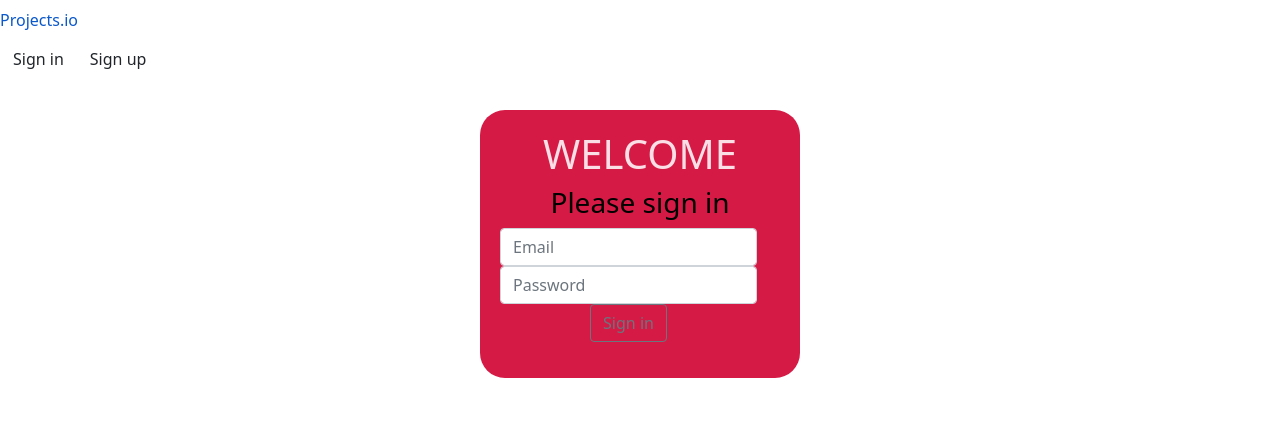
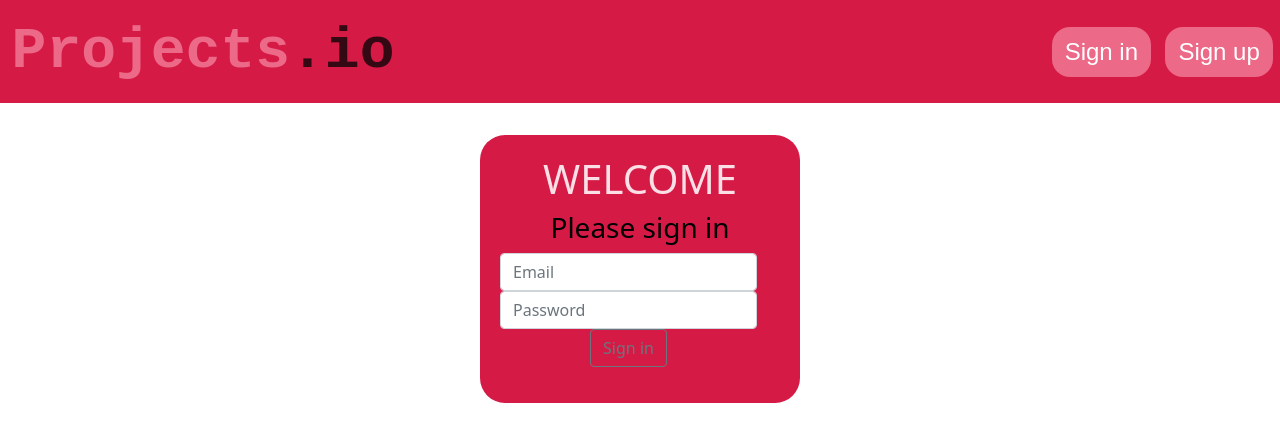
Before and after one commit to PiotrHasiec/Projects.io, a React (Create React App) app in the folder frontend/: page /login in a window 1280 px wide. Shown: the top 442 px of the page. Built offline with nearby package versions, Linux system fonts and the light colour scheme.

Commit message:
navbar fixed

```diff
--- a/frontend/src/Component/NavBar/NavBar.css
+++ b/frontend/src/Component/NavBar/NavBar.css
@@ -10,7 +10,6 @@
     font-weight: bold;
     font-family: 'Courier New', Courier, monospace;
     font-size: 58px;
-    margin-right: auto;
 }
 
 #title span:nth-child(1){
--- a/frontend/src/Component/NavBar/NavBar.tsx
+++ b/frontend/src/Component/NavBar/NavBar.tsx
@@ -1,8 +1,8 @@
-import React, { Fragment, useState } from 'react';
+import React, { useState } from 'react';
 import { Link, Navigate } from 'react-router-dom';
 import { connect } from 'react-redux';
 import { logout } from '../../Actions/auth';
-import { Nav } from 'reactstrap';
+import './NavBar.css'
 
 const NavBar = ({logout, isAuthenticated}) => {
 
@@ -14,30 +14,27 @@ const NavBar = ({logout, isAuthenticated}) => {
     };
 
     const guestLinks = () => (
-        <Fragment>
+        <div>
             <Link to="/login" style={{ textDecoration: 'none' }}>
                         <button type="button" className='btn'>Sign in</button>
             </Link>
             <button type="button" className='btn'>Sign up</button>
-        </Fragment>
+        </div>
     );
 
     const authLinks = () => (
-        <a className='nav-link' href='#!' style={{ textDecoration: 'none' }} onClick={logout_user}>
-            <button type="button" className='btn'>Logout</button>
-        </a>
+        <div>
+            <button type="button" className='btn' onClick={logout_user}>Logout</button>
+        </div>
     );
 
 
     return(
-        <div>
-            <Link to="/" style={{ textDecoration: 'none' }}>
-                <div className="navbar" id="main">
-                    <div id="title">
-                        <span>Projects</span>
-                        <span>.io</span>
-                    </div>
-
+        <div className="navbar" id="main">
+            <Link to="/" style={{ textDecoration: 'none', marginRight: 'auto' }}>
+                <div id="title">
+                    <span>Projects</span>
+                    <span>.io</span>
                 </div>
             </Link>
             {isAuthenticated ? authLinks() : guestLinks()}
```
